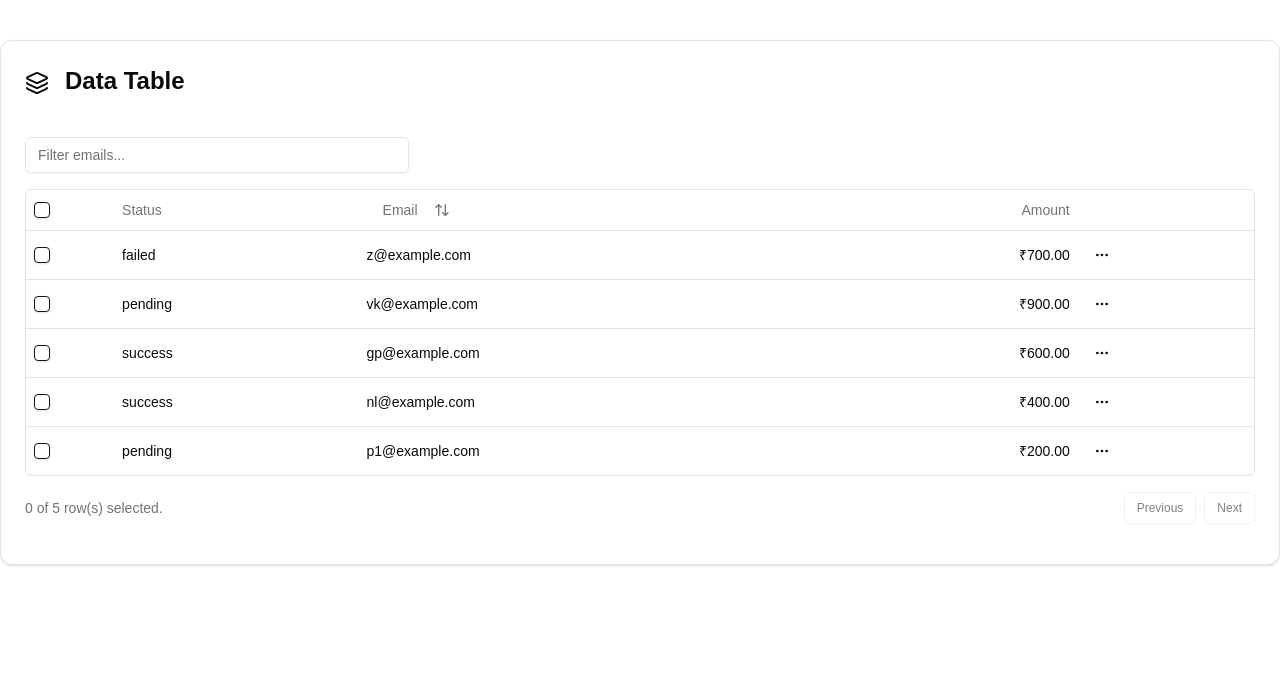
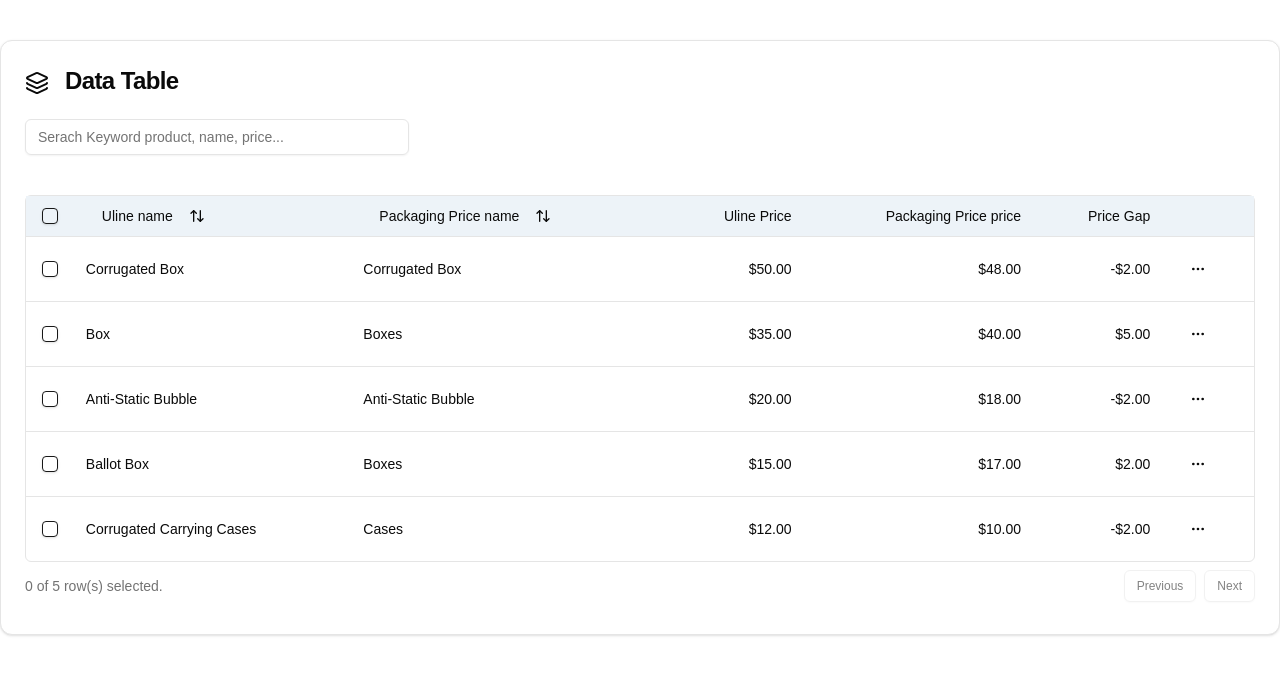
Before and after one commit to sachincalicut/KYC-FE-1, a Next.js app in the folder client/: page /users in a window 1280 px wide. Shown: the top 674 px of the page. Built offline with nearby package versions, Linux system fonts and the light colour scheme.

Commit message:
Table data is updated

```diff
--- a/client/src/app/(components)/users/columns.tsx
+++ b/client/src/app/(components)/users/columns.tsx
@@ -21,9 +21,12 @@ import { Checkbox } from "@/components/ui/checkbox";
 // You can use a Zod schema here if you want.
 export type Payment = {
   id: string
-  amount: number
-  status: "pending" | "processing" | "success" | "failed"
-  email: string
+  Uline_name: string
+  PackagingPrice_name: string
+  Uline_price: number
+  PackagingPrice_price: number
+  Price_Gap:number
+
 }
 
 export const columns: ColumnDef<Payment>[] = [
@@ -49,32 +52,71 @@ export const columns: ColumnDef<Payment>[] = [
     enableSorting: false,
     enableHiding: false,
   },
+
   {
-    accessorKey: "status",
-    header: "Status",
-  },
-  {
-    accessorKey: "email",
+    accessorKey: "Uline_name",
     header: ({ column }) => {
       return (
         <Button
           variant="ghost"
           onClick={() => column.toggleSorting(column.getIsSorted() === "asc")}
         >
-          Email
+          Uline name
           <ArrowUpDown className="ml-2 h-4 w-4" />
         </Button>
       )
     },
   },
   {
-    accessorKey: "amount",
-    header: () => <div className="text-right">Amount</div>,
+    accessorKey: "PackagingPrice_name",
+    header: ({ column }) => {
+      return (
+        <Button
+          variant="ghost"
+          onClick={() => column.toggleSorting(column.getIsSorted() === "asc")}
+        >
+          Packaging Price name
+          <ArrowUpDown className="ml-2 h-4 w-4" />
+        </Button>
+      )
+    },
+  },
+  {
+    accessorKey: "Uline_price",
+    header: () => <div className="text-right">Uline Price</div>,
     cell: ({ row }) => {
-      const amount = parseFloat(row.getValue("amount"))
-      const formatted = new Intl.NumberFormat("en-IN", {
+      const amount = parseFloat(row.getValue("Uline_price"))
+      const formatted = new Intl.NumberFormat("en-US", {
         style: "currency",
-        currency: "INR",
+        currency: "USD",
+      }).format(amount)
+
+      return <div className="text-right font-medium">{formatted}</div>
+    },
+
+  },
+  {
+    accessorKey: "PackagingPrice_price",
+    header: () => <div className="text-right">Packaging Price price</div>,
+    cell: ({ row }) => {
+      const amount = parseFloat(row.getValue("PackagingPrice_price"))
+      const formatted = new Intl.NumberFormat("en-US", {
+        style: "currency",
+        currency: "USD",
+      }).format(amount)
+
+      return <div className="text-right font-medium">{formatted}</div>
+    },
+
+  },
+  {
+    accessorKey: "Price_Gap",
+    header: () => <div className="text-right">Price Gap</div>,
+    cell: ({ row }) => {
+      const amount = parseFloat(row.getValue("Price_Gap"))
+      const formatted = new Intl.NumberFormat("en-US", {
+        style: "currency",
+        currency: "USD",
       }).format(amount)
 
       return <div className="text-right font-medium">{formatted}</div>
--- a/client/src/app/(components)/users/data-table.tsx
+++ b/client/src/app/(components)/users/data-table.tsx
@@ -67,19 +67,21 @@ const table = useReactTable({
   return (
     <Card>
       <CardHeader>
-        <h3 className="font-bold text-2xl "><svg xmlns="http://www.w3.org/2000/svg" width="24" height="24" viewBox="0 0 24 24" fill="none" stroke="currentColor" strokeWidth="2" strokeLinecap="round" strokeLinejoin="round" className="inline lucide lucide-layers mr-4"><path d="M12.83 2.18a2 2 0 0 0-1.66 0L2.6 6.08a1 1 0 0 0 0 1.83l8.58 3.91a2 2 0 0 0 1.66 0l8.58-3.9a1 1 0 0 0 0-1.83z"/><path d="M2 12a1 1 0 0 0 .58.91l8.6 3.91a2 2 0 0 0 1.65 0l8.58-3.9A1 1 0 0 0 22 12"/><path d="M2 17a1 1 0 0 0 .58.91l8.6 3.91a2 2 0 0 0 1.65 0l8.58-3.9A1 1 0 0 0 22 17"/></svg>Data Table</h3>
-      </CardHeader>
-      <CardContent>
-      <div className="flex items-center py-4">
+        <CardTitle className="font-bold text-2xl "><svg xmlns="http://www.w3.org/2000/svg" width="24" height="24" viewBox="0 0 24 24" fill="none" stroke="currentColor" strokeWidth="2" strokeLinecap="round" strokeLinejoin="round" className="inline lucide lucide-layers mr-4"><path d="M12.83 2.18a2 2 0 0 0-1.66 0L2.6 6.08a1 1 0 0 0 0 1.83l8.58 3.91a2 2 0 0 0 1.66 0l8.58-3.9a1 1 0 0 0 0-1.83z"/><path d="M2 12a1 1 0 0 0 .58.91l8.6 3.91a2 2 0 0 0 1.65 0l8.58-3.9A1 1 0 0 0 22 12"/><path d="M2 17a1 1 0 0 0 .58.91l8.6 3.91a2 2 0 0 0 1.65 0l8.58-3.9A1 1 0 0 0 22 17"/></svg>Data Table</CardTitle>
+        <div className="flex items-center py-4">
         <Input
-          placeholder="Filter emails..."
-          value={(table.getColumn("email")?.getFilterValue() as string) ?? ""}
+          placeholder="Serach Keyword product, name, price..."
+          value={(table.getColumn("Uline_name")?.getFilterValue() as string) ?? ""}
           onChange={(event) =>
-            table.getColumn("email")?.setFilterValue(event.target.value)
+            table.getColumn("Uline_name")?.setFilterValue(event.target.value)
           }
           className="max-w-sm"
         />
       </div>
+
+      </CardHeader>
+      <CardContent>
+
     <div className="rounded-md border">
       <Table>
         <TableHeader>
@@ -124,7 +126,7 @@ const table = useReactTable({
         </TableBody>
       </Table>
     </div>
-      <div className="flex items-center justify-end space-x-2 py-4">
+      <div className="flex items-center justify-end space-x-2 py-2">
       <div className="flex-1 text-sm text-muted-foreground">
          {table.getFilteredSelectedRowModel().rows.length} of{" "}
           {table.getFilteredRowModel().rows.length} row(s) selected.
--- a/client/src/app/(components)/users/page.tsx
+++ b/client/src/app/(components)/users/page.tsx
@@ -5,34 +5,44 @@ async function getData(): Promise<Payment[]> {
   // Fetch data from your API here.
   return [
     {
-      id: "728ed5g2f",
-      amount: 700,
-      status: "failed",
-      email: "z@example.com",
+      id: "728e356g2f",
+      Uline_name: "Corrugated Box",
+      PackagingPrice_name: "Corrugated Box",
+      Uline_price: "50",
+      PackagingPrice_price: "48",
+      Price_Gap: "-2",
     },
     {
-      id: "728ed52fe",
-      amount: 900,
-      status: "pending",
-      email: "vk@example.com",
+      id: "193g5d5g2f",
+      Uline_name: "Box",
+      PackagingPrice_name: "Boxes",
+      Uline_price: "35",
+      PackagingPrice_price: "40",
+      Price_Gap: "5",
     },
     {
-      id: "728ed52fw",
-      amount: 600,
-      status: "success",
-      email: "gp@example.com",
+      id: "7209h45g2f",
+      Uline_name: "Anti-Static Bubble",
+      PackagingPrice_name: "Anti-Static Bubble",
+      Uline_price: "20",
+      PackagingPrice_price: "18",
+      Price_Gap: "-2",
     },
     {
-      id: "728ed52ef",
-      amount: 400,
-      status: "success",
-      email: "nl@example.com",
+      id: "728ekk56",
+      Uline_name: "Ballot Box",
+      PackagingPrice_name: "Boxes",
+      Uline_price: "15",
+      PackagingPrice_price: "17",
+      Price_Gap: "2",
     },
     {
-      id: "728ed5w2f",
-      amount: 200,
-      status: "pending",
-      email: "p1@example.com",
+      id: "72abd55g2f",
+      Uline_name: "Corrugated Carrying Cases",
+      PackagingPrice_name: "Cases",
+      Uline_price: "12",
+      PackagingPrice_price: "10",
+      Price_Gap: "-2",
     },
     // ...
   ]
--- a/client/src/app/globals.css
+++ b/client/src/app/globals.css
@@ -74,7 +74,7 @@ body {
 .bg-parallax-image {
   position: relative;
   overflow: hidden;
-  height: 350px;
+  height: 250px;
 }
 
 .bg-parallax-image img {
@@ -105,3 +105,8 @@ body {
 .height-780{
   height:780px;
 }
+table > thead:focus,
+table > thead:hover,
+table > thead{
+  background-color: #edf3f8;
+}
--- a/client/src/app/layout.tsx
+++ b/client/src/app/layout.tsx
@@ -9,7 +9,7 @@ const roboto = Roboto({
 });
 
 export const metadata: Metadata = {
-  title: "Create Next App",
+  title: "Competition Monitoring",
 
 };
 
--- a/client/src/components/ui/table.tsx
+++ b/client/src/components/ui/table.tsx
@@ -73,7 +73,7 @@ const TableHead = React.forwardRef<
   <th
     ref={ref}
     className={cn(
-      "h-10 px-2 text-left align-middle font-medium text-muted-foreground [&:has([role=checkbox])]:pr-0 [&>[role=checkbox]]:translate-y-[2px]",
+      "h-10 px-4 text-left align-middle font-medium [&:has([role=checkbox])]:pr-0 [&>[role=checkbox]]:translate-y-[2px]",
       className
     )}
     {...props}
@@ -88,7 +88,7 @@ const TableCell = React.forwardRef<
   <td
     ref={ref}
     className={cn(
-      "p-2 align-middle [&:has([role=checkbox])]:pr-0 [&>[role=checkbox]]:translate-y-[2px]",
+      "p-4 align-middle [&:has([role=checkbox])]:pr-0 [&>[role=checkbox]]:translate-y-[2px]",
       className
     )}
     {...props}
```
